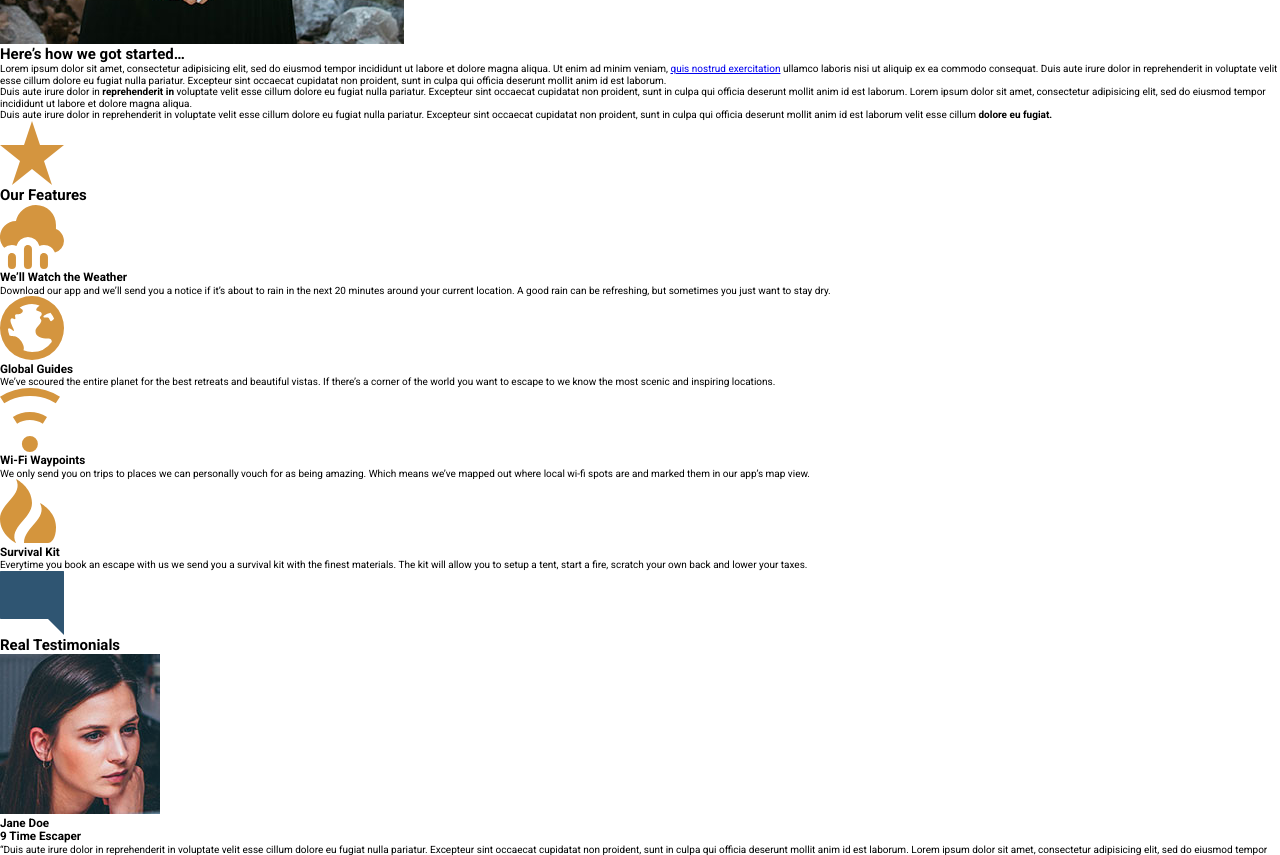
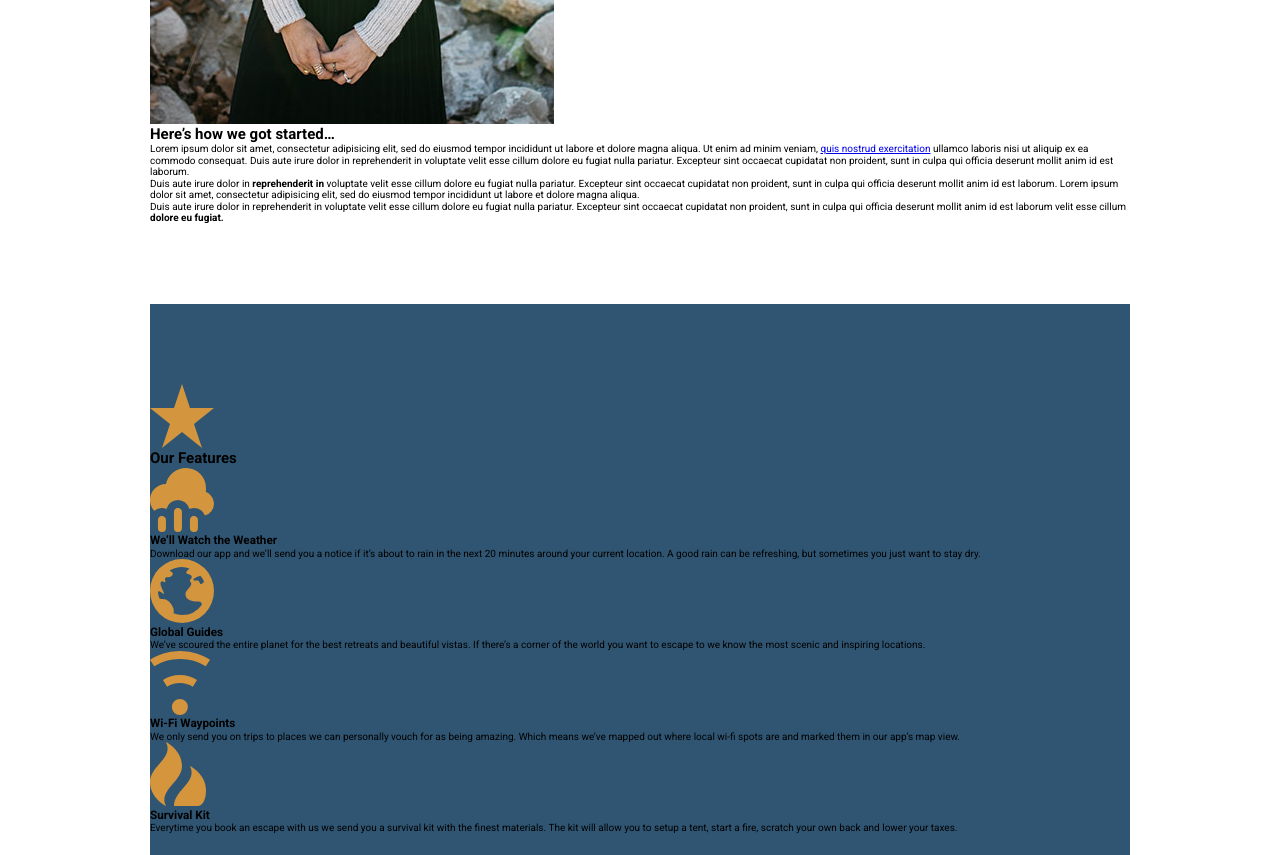
Before and after one commit to talhaimran777/Travel-Agency-Website, a website: page app/index.html in a window 1280 px wide. Shown: the part 1380-2235 px from the top of the page. Drawn offline with Linux system fonts and the light colour scheme.

Commit message:
Make two utility classes wrapper and section to use it many time in our website

```diff
--- a/app/assets/styles/css/main.css
+++ b/app/assets/styles/css/main.css
@@ -677,3 +677,21 @@ img{
         color: white;
         font-size: 1.8rem;
     }
+
+.wrapper{
+    max-width: 1000px;
+    padding: 0 1rem;
+    margin: 0 auto;
+}
+
+.section{
+    min-height: 100vh;
+}
+
+.section--pad-8{
+        padding: 8rem 0;
+    }
+
+.section--bg-blue{
+        background: #2f5572;
+    }
--- a/app/assets/styles/postcss/main.css
+++ b/app/assets/styles/postcss/main.css
@@ -5,3 +5,5 @@
 @import './modules/large hero/_large-hero';
 @import './modules/button/_btn';
 @import './modules/header/_header';
+@import './modules/wrapper/_wrapper';
+@import './modules/utility/_section';
--- /dev/null
+++ b/app/assets/styles/postcss/modules/utility/_section.css
@@ -0,0 +1,12 @@
+.section{
+    min-height: 100vh;
+
+
+    &--pad-8{
+        padding: 8rem 0;
+    }
+
+    &--bg-blue{
+        background: $blueShade;
+    }
+}
--- /dev/null
+++ b/app/assets/styles/postcss/modules/wrapper/_wrapper.css
@@ -0,0 +1,5 @@
+.wrapper{
+    max-width: 1000px;
+    padding: 0 1rem;
+    margin: 0 auto;
+}
--- a/app/index.html
+++ b/app/index.html
@@ -45,7 +45,8 @@
     </div>
   </div>
 
-  <div id="our-beginning">
+  <div class="wrapper">
+    <div id="our-beginning" class = "beginning-section section section--pad-8">
       <h2>The first trip we planned was our own.</h2>
       <h3>Ever since, we&rsquo;ve been working to make travel better for everyone.</h3>
       <img src="assets/images/first-trip.jpg" alt="Couple walking down a street.">
@@ -55,8 +56,10 @@
       <p>Duis aute irure dolor in <strong>reprehenderit in</strong> voluptate velit esse cillum dolore eu fugiat nulla pariatur. Excepteur sint occaecat cupidatat non proident, sunt in culpa qui officia deserunt mollit anim id est laborum. Lorem ipsum dolor sit amet, consectetur adipisicing elit, sed do eiusmod tempor incididunt ut labore et dolore magna aliqua.</p>
       <p>Duis aute irure dolor in reprehenderit in voluptate velit esse cillum dolore eu fugiat nulla pariatur. Excepteur sint occaecat cupidatat non proident, sunt in culpa qui officia deserunt mollit anim id est laborum velit esse cillum <strong>dolore eu fugiat.</strong></p>
     </div>
+  </div>
 
-  <div id="features">
+  <div class="wrapper">
+    <div id="features" class = " feature-section section section--pad-8 section--bg-blue">
       <img src="assets/images/icons/star.svg">
       <h2>Our Features</h2>
 
@@ -75,6 +78,7 @@
       <img src="assets/images/icons/fire.svg">
       <h3>Survival Kit</h3>
       <p>Everytime you book an escape with us we send you a survival kit with the finest materials. The kit will allow you to setup a tent, start a fire, scratch your own back and lower your taxes.</p>
+    </div>
   </div>
 
   <div id="testimonials">
```
Lines whose indentation alone changed are shown as unchanged.
